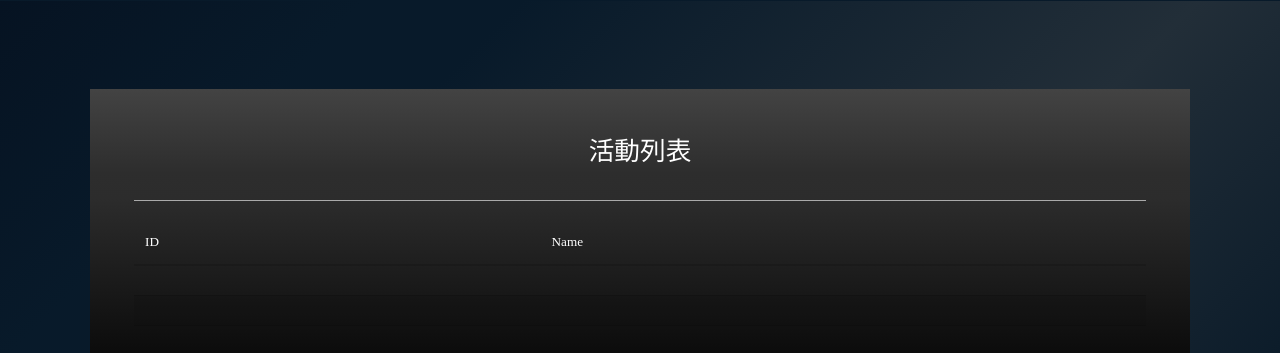
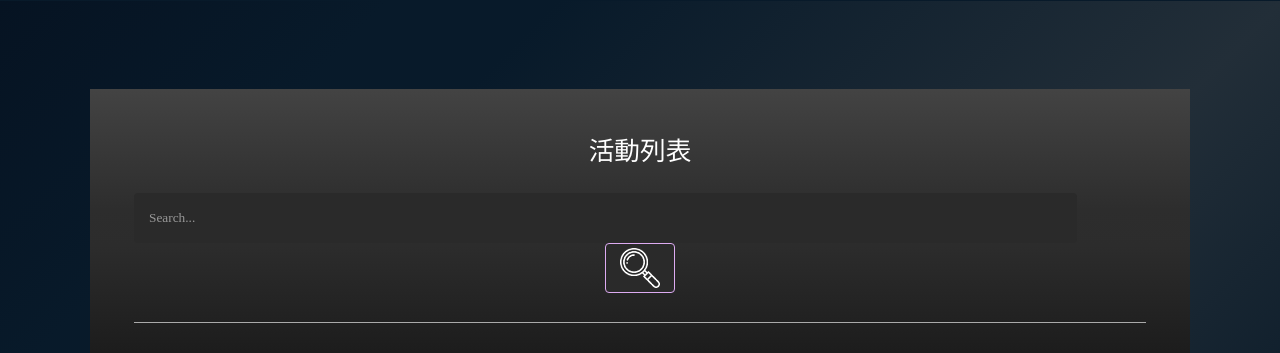
Before and after one commit to MIS105/project, a Django app: page / in a window 1280 px wide. Shown: the part 2839-3192 px from the top of the page. Run offline with Django 3.2, Linux system fonts and the light colour scheme; data that the repository does not hold is empty; some libraries are stand-ins or nearby versions.

Commit message:
version1.3
新增查詢功能

```diff
--- a/mysite/musicer/views.py
+++ b/mysite/musicer/views.py
@@ -17,6 +17,11 @@ def activity_detail(request, pk):
     activity = Activity.objects.get(pk=pk)
     return render(request, 'pk.html', {'activity': activity})
 
+
+#def search(request, keyword):
+#    activity_list = Activity.objects.filter(name=keyword)
+#    return render(request, 'index.html', {'activity_list':activity_list,})
+
 def addActivity(request):
     activity_list = Activity.objects.all()
     if request.method == 'POST': #是否为post请求
@@ -35,3 +40,9 @@ def addActivity(request):
             return render(request,'index.html',{'activity_list': activity_list,})
         return render(request,'index.html',{'activity_list': activity_list,})
     return render(request,'index.html',{'activity_list': activity_list,})
+
+
+def search(request):
+        keyword = request.POST.get('search')
+        activity_list = Activity.objects.filter(name__contains=keyword)
+        return render(request, 'index.html', {'activity_list':activity_list})
--- a/mysite/mysite/urls.py
+++ b/mysite/mysite/urls.py
@@ -19,9 +19,13 @@ from musicer.views import hello_world
 from musicer.views import home
 from musicer.views import activity_detail
 from musicer.views import addActivity
+from musicer.views import search
+
+
 urlpatterns = [
     path('admin/', admin.site.urls),
-    path('hello/',hello_world),
+    path('hello/',hello_world, name='hello_world'),
 	path('',addActivity,name='addActivity'),
 	re_path(r'activity/(?P<pk>\d+)/', activity_detail, name='activity_detail'),
+    path('search/',search,name='search'),
 ]
--- a/mysite/static/css/main.css
+++ b/mysite/static/css/main.css
@@ -4249,6 +4249,58 @@ filter: progid:DXImageTransform.Microsoft.gradient( startColorstr='#474747', end
 
 		}
 
+/*search*/
+
+
+
+.search input#search{
+  width: 93.2%;
+  height: 50px;
+  background: #2a2a2a;
+  border: none;
+  font-size: 10pt;
+  float: left;
+  color: #fff;
+  padding-left: 15px;
+
+
+}
+.search input#search::-webkit-input-placeholder {
+   color: #2a2a2a;
+}
+
+.search input#search:-moz-placeholder { /* Firefox 18- */
+   color: #2a2a2a;
+}
+
+.search input#search::-moz-placeholder {  /* Firefox 19+ */
+   color: #2a2a2a;
+}
+
+.search input#search:-ms-input-placeholder {
+   color: #2a2a2a;
+}
+.search input.search_bt{
+  background-color: #666666;
+  height: 50px;
+  width: 70px;
+  font-size: 10pt;
+}
+
+.wrapper.style2 input[type="submit"].search_bt,
+				.wrapper.style2 button.search_bt,
+				.wrapper.style2 .button.search_bt {
+					background-color: #2a2a2a;
+					background-image: url(../images/search.png);
+					background-repeat: no-repeat;
+					background-position: center center;
+					color: #000000 !important;
+
+				}
+
+
+
+
 	#map {
         position: absolute;
 
--- a/mysite/templates/index.html
+++ b/mysite/templates/index.html
@@ -6,7 +6,7 @@
 
 		<meta charset="UTF-8-8" />
 		<meta name="viewport" content="width=device-width, initial-scale=1, minimum-scale=1, maximum-scale=1" />
-<meta http-equiv="X-UA-Compatible" content="IE=edge">
+		<meta http-equiv="X-UA-Compatible" content="IE=edge">
 		<meta http-equiv="Expires" content="0">
 		<meta http-equiv="Pragma" content="no-cache">
 		<meta http-equiv="Cache-Control" content="no-cache">
@@ -19,8 +19,16 @@
 		<script src="{% static 'js/main.js' %}"></script>
 		<script src="{% static 'js/jquery-tablepage-1.0.js' %}"></script>
 		<link rel="shortcut icon" type="image/x-icon" href="{% static 'images/favicon.ico' %}" />
+
 	</head>
 	<body>
+
+	<script type="text/javascript">
+	url = location.href;
+	if(url == "http://127.0.0.1:8000/search/"){
+	window.location.hash = "#three";
+	}
+	</script>
 
 		<!-- Header -->
 			<header id="header" class="alt">
@@ -119,7 +127,7 @@
 							<div class="content">
 								<h2 class="align-center">加入活動</h2>
 								<hr />
-								<form action="#" method="post">
+								<form action="http://127.0.0.1:8000/" method="post">
 									{% csrf_token %}
 									<div class="field first">
 										<label for="name">活動名稱</label>
@@ -166,10 +174,18 @@
 							<div class="content">
 								<header class="align-center">
 									<h2>活動列表</h2>
-									<!-- <p>maecenas feugiat ex purus, quis volutpat lacus placerat</p> -->
-
+									<form action="http://127.0.0.1:8000/search/" method="post">
+									{% csrf_token %}
+										<div class="searchbox">
+											<div class="search">
+												<input type="text" name="search" id="search" placeholder="Search..." />
+												<input value="" style="border:1px #ddabf2 solid;" class="button search_bt" type="submit">
+											</div>
+										</div>
+									</form>
 								</header>
 								<hr />
+
 								<table id="tbl" border="1">
 									<thead>
 										<tr>
@@ -237,5 +253,6 @@ $("#tbl").tablepage($("#table_page"), 5);
 
 
 
+
 	</body>
 </html>
```
Also changed, not shown: mysite/musicer/models.py (line endings or trailing spaces), mysite/static/images/search.png (added).
